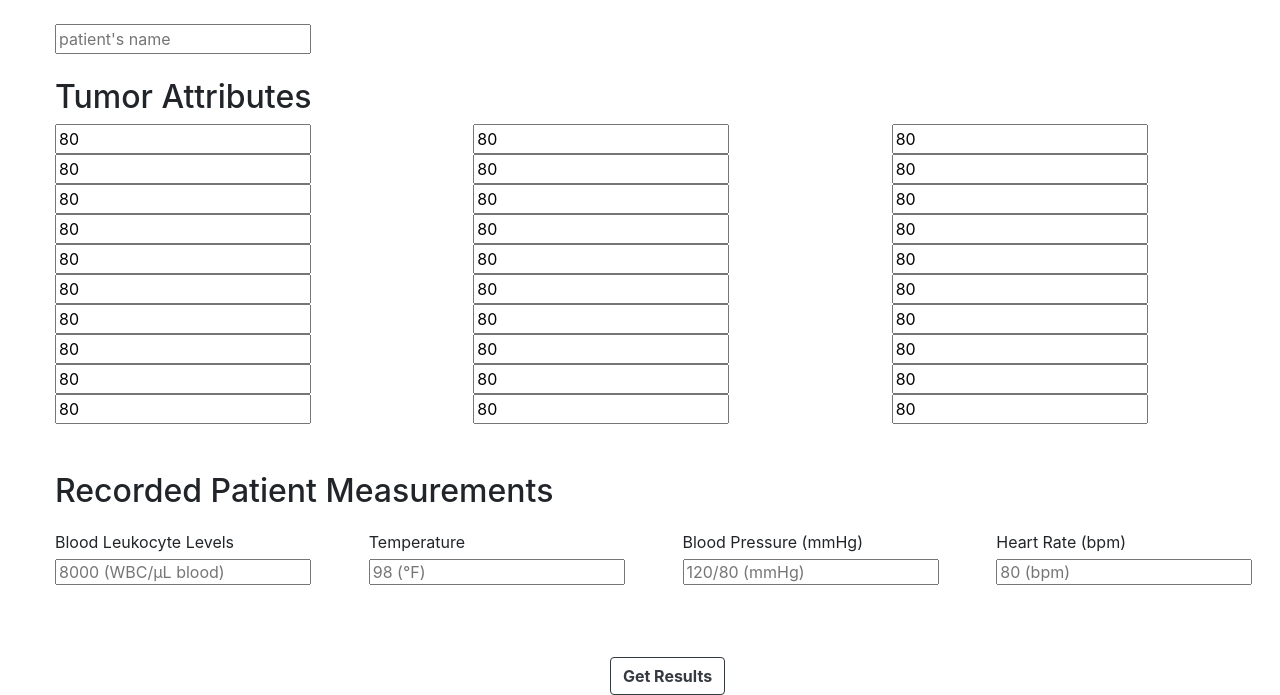
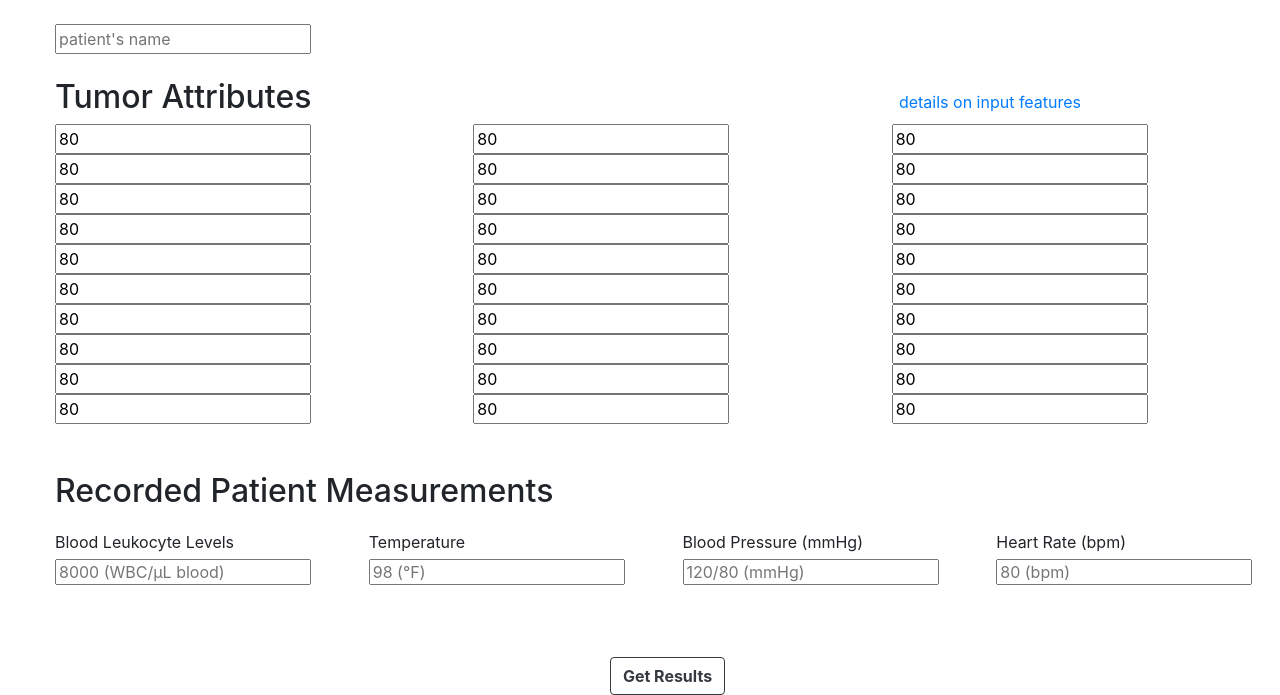
Before and after one commit to matthewfollegot/breast-cancer-classifier, a Flask app: page / in a window 1280 px wide. Shown: the part 122-817 px from the top of the page. Run offline with Flask 2, Linux system fonts and the light colour scheme; parts of the project's set-up code (start-up, migrations or seed data) failed here and were passed over; some libraries are stand-ins or nearby versions; some web fonts are replaced.

Commit message:
added link to details for input features

```diff
--- a/app.py
+++ b/app.py
@@ -10,7 +10,7 @@ model = pickle.load(open('model.pkl', 'rb'))
 def home():
     return render_template('index.html')
 
-@app.route('/predict',methods=['POST'])
+@app.route('/predict', methods=['POST'])
 def predict():
     input_features = [x for x in request.form.values()]
     patient_name = input_features.pop(0)
@@ -49,7 +49,7 @@ def predict():
 
     classified_blood_pressure = classify_blood_pressure(blood_pressure)
 
-
+    # potential to-do, clean up all params and place in dict
     return render_template(
         'dashboard.html',
         cancer=cancer,
@@ -69,8 +69,6 @@ def predict():
 
 def classify_blood_pressure(blood_pressure):
     systolic, diastolic = [int(num) for num in blood_pressure.split('/')]
-    print(systolic)
-    print(diastolic)
     if systolic < 90 and diastolic < 60:
         return "low blood pressure"
     if systolic < 120 and diastolic <= 80:
--- a/templates/index.html
+++ b/templates/index.html
@@ -43,6 +43,16 @@ html { font-family: 'Inter', sans-serif; }
     .miscMeasurements{
         line-height:1px;
     }
+
+    .attributeContainer h2,
+    .attributeContainer a{
+        display: inline-block;
+    }
+
+    .attributeContainer h2{
+        margin-right: 583px;
+    }
+
 </style>
 
 <body>
@@ -55,10 +65,13 @@ html { font-family: 'Inter', sans-serif; }
     </div>
 </div>
  <div class="form">
-    <form action="{{ url_for('predict')}}"method="post">
+    <form action="{{ url_for('predict') }}"method="post">
             <br><input type="text" name="patient_name" placeholder="patient's name"  /><br>
             <br>
-            <h2>Tumor Attributes </h2>
+            <div class="attributeContainer">
+                <h2>Tumor Attributes </h2>
+                <a href="https://archive.ics.uci.edu/ml/datasets/Breast+Cancer+Wisconsin+%28Diagnostic%29" target="_blank">details on input features</a>
+            </div>
             <div class="row">
                 <div class="col-sm">
                     <input type="text" name="mean_radius" value="80"  placeholder="mean radius"  />
```
